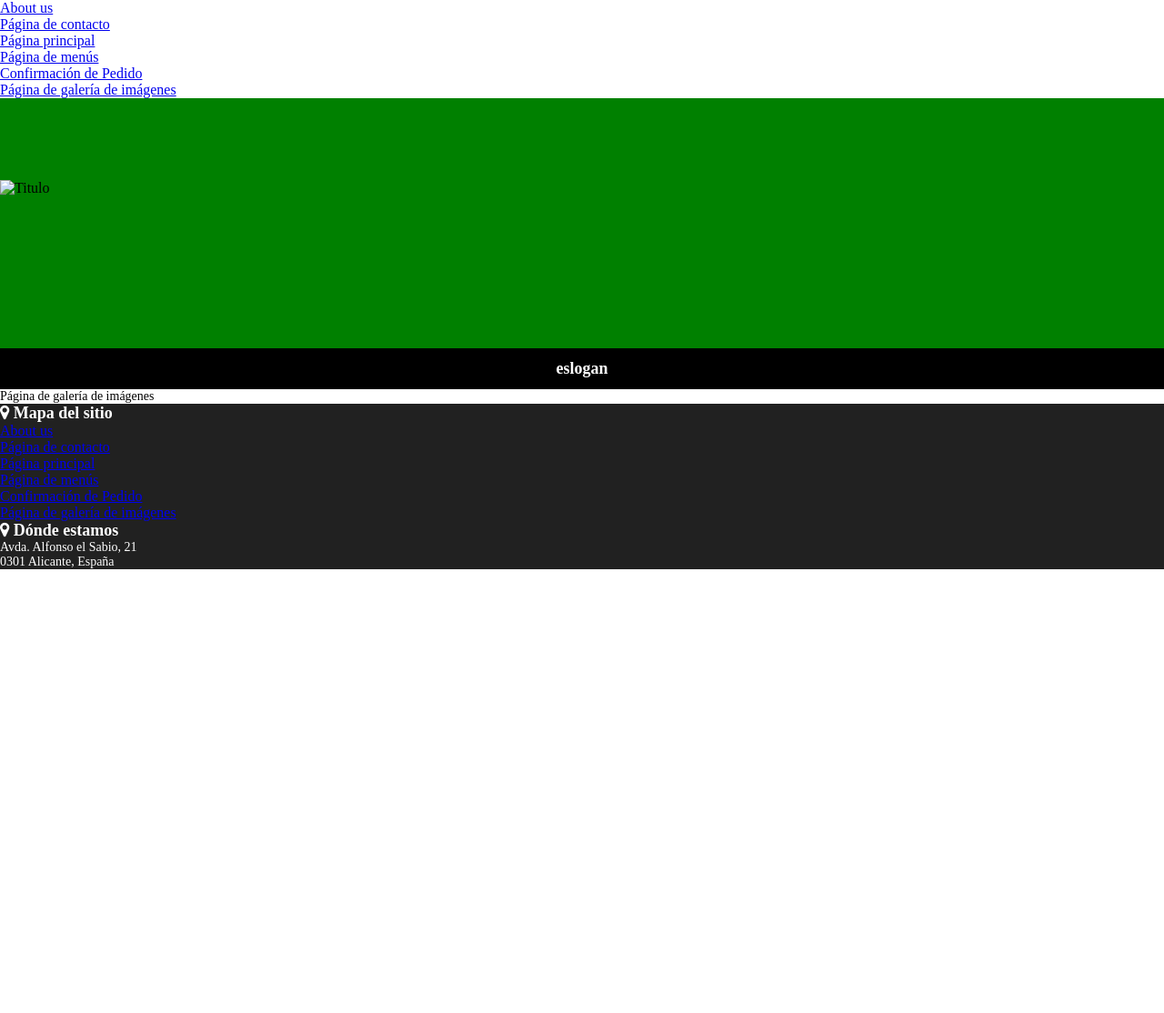
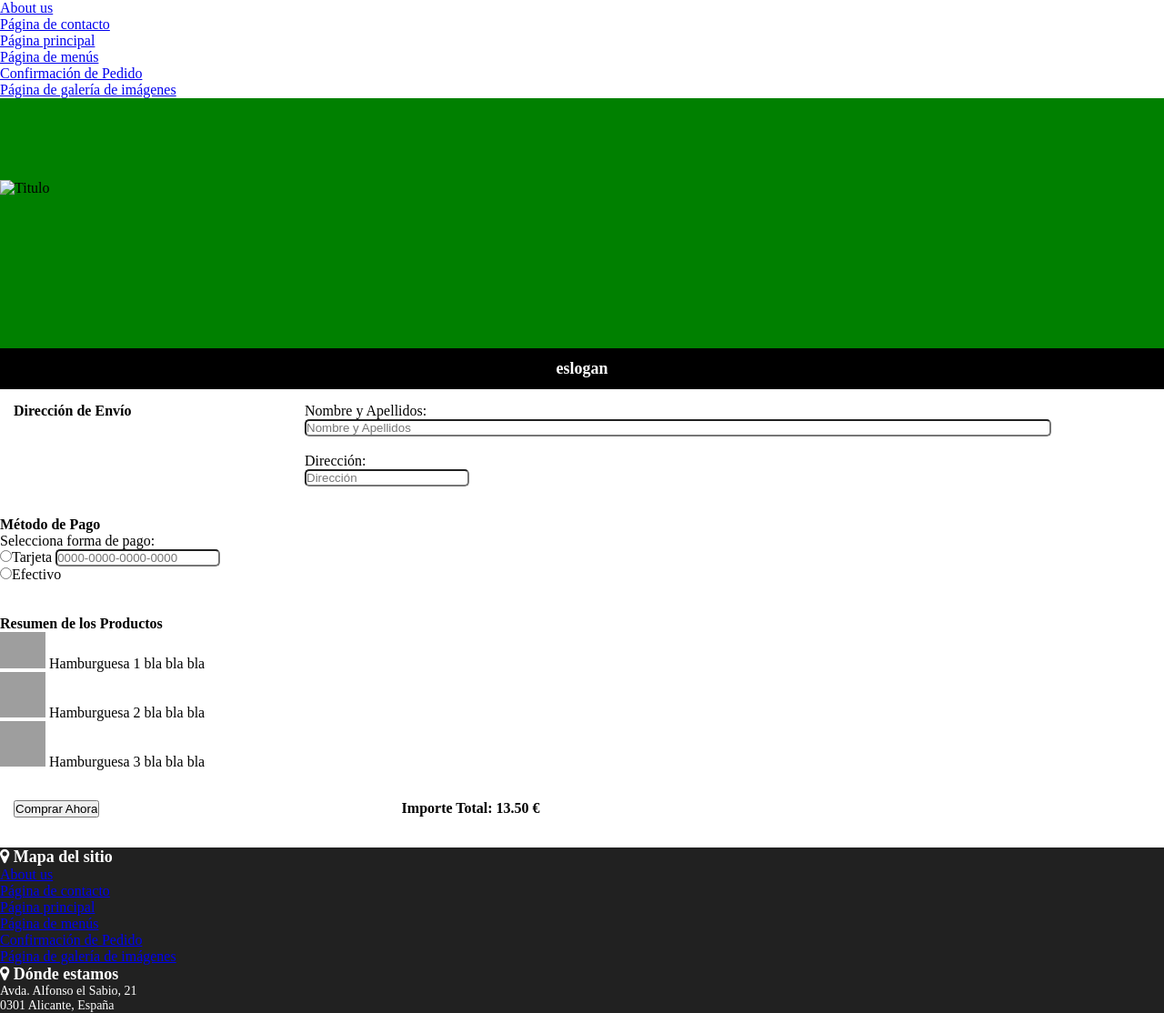
Before and after one commit to cArlitXs/HawksBurgers, a Jekyll site: the page built from resumencompra.html, in a window 1280 px wide. Shown: the whole page at 91% size. Built offline with Jekyll 4.4.1, drawn with Linux system fonts in a browser that asks for light colours; before the commit the page ends 900 px from its top, so only the background shows below that; grey boxes are pictures that could not be loaded.

Commit message:
cambios resumen compra

```diff
--- a/css/alberto.css
+++ b/css/alberto.css
@@ -1,8 +1,8 @@
 /*Página confirmación de Pedido*/
-#confirmacionPedido{
+/*#confirmacionPedido{
 	border:3px solid orange;
-}
-#listaCompra{
+}*/
+#parteResumen{
 	border: 3px solid orange;
 }
 #confirmacionPedido h1{
--- a/resumencompra.html
+++ b/resumencompra.html
@@ -4,4 +4,59 @@ title: Página de galería de imágenes
 permalink: /galeria
 ---
 
-<p>Página de galería de imágenes<p>
+<div id="central">
+		<div id="direccion" class="row">
+			<div id="pasos" class="col-3">
+				<label><b>Dirección de Envío</b></label>
+			</div>
+			<div id="datos" class="col-9">
+				<label id="Nombre y Apellidos">Nombre y Apellidos:</label><br>
+				<input type="text" style="border-radius: 5px;" size="100%" class="nombre" name="nombre" placeholder="Nombre y Apellidos">
+				<br><br>
+				<label id="txtDireccion">Dirección:</label><br>
+				<input type="text" style="border-radius: 5px;" class="direc" name="direccion" placeholder="Dirección">
+
+			</div>
+			<br>
+		</div>
+		<div id="metodoPago">
+			<br>
+			<div id="pasos">
+				<label><b>Método de Pago</b></label>
+			</div>
+			<div id="datos">
+				<label id="formaPago">Selecciona forma de pago:</label><br>
+				<input type="radio" name="radio"><label>Tarjeta		</label>
+				<input type="text" style="border-radius: 5px;" class="numtarjeta" name="numtarjeta" placeholder="0000-0000-0000-0000">
+				<br>
+				<input type="radio" name="radio"><label>Efectivo</label>
+
+			</div>
+			<br>
+		</div>
+		<br>
+		<div id="resumen">
+			<div id="pasos">
+			<label><b>Resumen de los Productos</b></label>
+			</div>
+			<div id="datosresumen">
+				<div id="pedido">
+					<img src="./hamburguesa.png" width="50px" height="40px"><label> Hamburguesa 1 bla bla bla </label>
+					<br>
+					<img src="./hamburguesa2.png" width="50px" height="50px"><label> Hamburguesa 2 bla bla bla </label>
+					<br>
+					<img src="./hamburguesa3.jpg" width="50px" height="50px"><label> Hamburguesa 3 bla bla bla </label>
+				</div>
+				<br>
+				<div id="compra" class="row">
+					<div class="col-4">
+						<input type="button" name="botoncompra" id="botoncompra" value="Comprar Ahora">
+					</div>
+					<div class="col-8">
+						<label><b>Importe Total: 13.50 €</b></label>
+					</div>
+				</div>
+				<br>
+			</div>
+		</div>
+	</div>
```
Also changed, not shown: reservas.html (+7 -4 lines).
